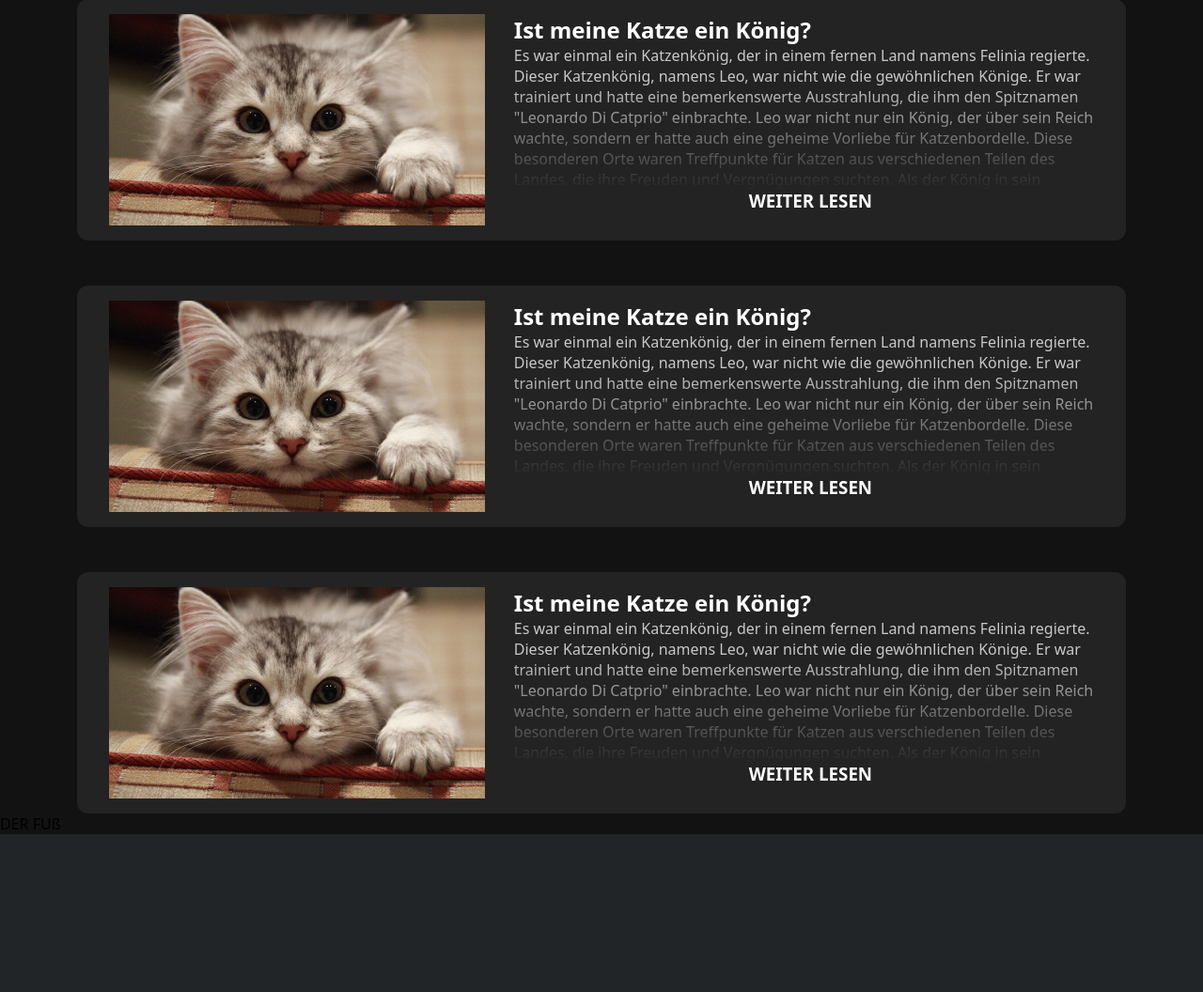
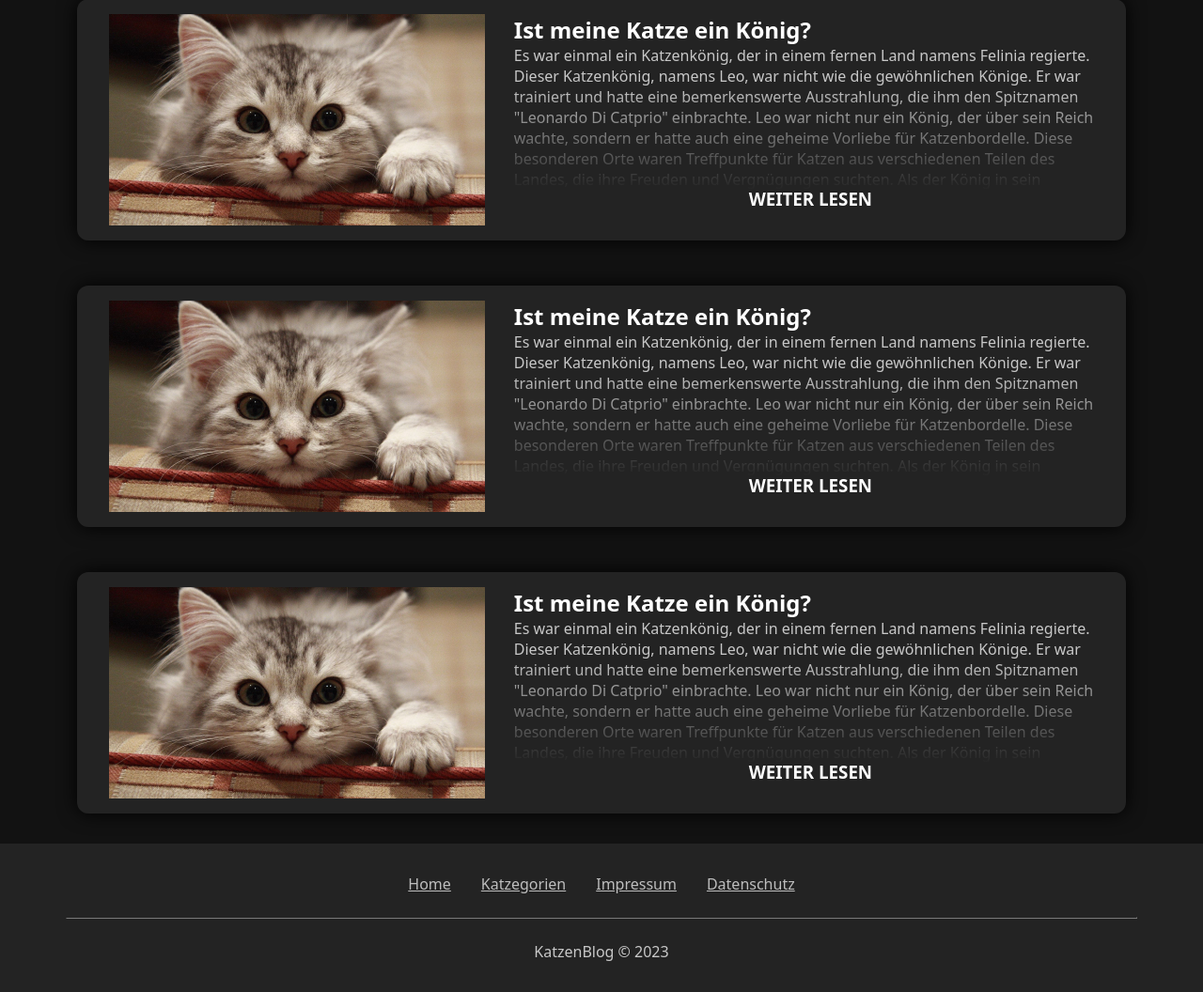
Before and after one commit to Chryfi/webdev, a PHP site: page / in a window 1280 px wide. Shown: the part 212-1268 px from the top of the page at 94% size. Before the commit the page ends 1100 px from the top, so only its background shows below. Run offline with PHP 8.4, Linux system fonts and the light colour scheme.

Commit message:
Add footer and some design improvements

```diff
--- a/index.html
+++ b/index.html
@@ -12,14 +12,13 @@
         <link rel="stylesheet" href="ressources/css/main.css">
     </head>
     <body>
-        <header>
         <nav class="navbar">
             <ul class="navbar-list">
                 <li class="navbar-item">
                     <a href="#" class="navbar-link">Home</a>
                 </li>
                 <li class="navbar-item">
-                        <a href="#" class="navbar-link">Katzegorien</a> <!--made  by Christian Kau-->
+                    <a href="katzegorien.html" class="navbar-link">Katzegorien</a> <!--made  by Christian Kau-->
                 </li>
             </ul>
             <div class="search-container">
@@ -27,6 +26,8 @@
                 <button class="search-button display-flex align-items-center justify-content-center"><img class="icon" src="ressources/icons/magnifying-glass-solid.svg"></button>
             </div>
         </nav>
+        <div class="page-wrapper">
+            <header>
                 <div class="header-text">
                     <h1>For you page</h1>
                     <p>Dinge die dich interessieren könnten.</p>
@@ -35,7 +36,7 @@
             <main class="container-sm">
                 <div class="blog-spoiler-container">
                     <div class="container-fluid display-md-none">
-                    <h2 class="text-center">Ist meine Katze ein König?</h2>
+                        <h2 class="text-center blog-spoiler-title">Ist meine Katze ein König?</h2>
                     </div>
                     <div class="row blog-spoiler">
                         <div class="col-md-5 col-xl-4 blog-thumbnail-img-container">
@@ -148,8 +149,35 @@
                     </div>
                 </div>
             </main>
-        <footer>
-            DER FUß
+        </div>
+        <footer class="container-fluid footer">
+            <div class="row justify-content-center">
+                <div class="footer-col">
+                    <a href="./">Home</a>
+                </div>
+                <div class="footer-col">
+                    <a href="./">Katzegorien</a>
+                </div>
+                <div class="footer-col">
+                    <a href="./">Impressum</a>
+                </div>
+                <div class="footer-col">
+                    <a href="./">Datenschutz</a>
+                </div>
+            </div>
+            <hr class="footer-hr container-sm">
+            <div class="row justify-content-center">
+                <p class="copyright-text">KatzenBlog © 2023</p>
+            </div>
         </footer>
+        <script>
+            let blogSpoilers = document.getElementsByClassName("blog-spoiler-container");
+
+            for (let i = 0; i < blogSpoilers.length; i++) {
+                blogSpoilers[i].addEventListener("click", e => {
+                    window.location.href = "./";
+                });
+            }
+        </script>
     </body>
 </html>
--- a/ressources/css/main.css
+++ b/ressources/css/main.css
@@ -1,7 +1,15 @@
- body {
+html {
+    --blog-spoiler-bg-color: 35, 35, 35;
+    --color1: #1e3f4f;
+    --color2: #589579;
+    --color3: hsl(0, 45%, 22%);
+    --color4: #16C172;
+    --color5: #214f3d;
+}
+
+body {
     margin: 0;
     font-family: system-ui,-apple-system,"Segoe UI",Roboto,"Helvetica Neue",Arial,"Noto Sans","Liberation Sans",sans-serif,"Apple Color Emoji","Segoe UI Emoji","Segoe UI Symbol","Noto Color Emoji";
-    padding-top: 50px;
     background-color: #121212;
 }
 
@@ -28,74 +36,21 @@ ul {
     padding: 0;
 }
 
+li {
+    color: rgb(190, 190, 190);
+}
+
+a {
+    color: rgb(190, 190, 190);
+}
 
 /*
-NAVBAR
+GENERAL PURPOSE
 */
-.navbar {
-    display: flex;
-    width: 100%;
-    justify-content: space-between;
-    align-items: center;
-    position: fixed;
-    top: 0;
-    padding: 10px 20px;
-    z-index: 1000;
-    backdrop-filter: blur(6px);
-    background-color: hsla(200, 13%, 14%, 0.699);
-    color: white;
-}
-
-.navbar-list {
-    display: inline-block;
-    list-style-type: none;
-}
-
-.navbar-item {
-    margin-right: 20px;
-    display: inline-block;
-}
-
-.navbar-link {
-    text-decoration: none;
-    color: white;
-    transition: color 0.2s;
-}
-
-.navbar-link:hover {
-    color: #ccc;
-}
-
-.search-container {
-    display: flex;
-    align-items: center;
-}
-
-.search-input {
-    padding: 5px 10px;
-    border: 1px solid rgb(170, 170, 170);
-    border-radius: 3px;
-    height: 30px;
-}
-
-.search-button {
-    background-color: #c0a300;
-    border: none;
-    color: white;
-    cursor: pointer;
-    padding: 5px 10px;
-    border-radius: 3px;
-    transition: background-color 0.2s;
-    height: 30px;
-    margin-left: 0.5em;
-}
-
-.search-button:hover {
-    background-color: #48ad4d;
-}
-
-.search-button:active {
-    background-color: #246627;
+.header-text {
+    text-align: center;
+    margin-bottom: 4em;
+    margin-top: 2em;
 }
 
 
@@ -105,93 +60,6 @@ NAVBAR
     fill: white;
     display: inline-block;
 }
-
-/*
-Set the children height.
-Otherwise with flex-wrap the wrapped elements will overflow, as the parent height will not change.
-*/
-.blog-spoiler > * {
-    height: 225px;
-}
-
-.blog-spoiler-container {
-    --blog-spoiler-bg-color: 35, 35, 35;
-    background-color: rgb(var(--blog-spoiler-bg-color));
-    padding: 1em;
-    padding-right: 0.5em;
-    border-radius: 12px;
-}
-
-.blog-spoiler-text-container {
-    overflow: hidden;
-    position: relative;
-}
-
-.blog-thumbnail-img {
-    object-fit: scale-down;
-    width: 100%;
-    height: 100%;
-    object-position: top;
-}
-
-.blog-spoiler-text {
-    padding-left: 12px;
-    padding-right: 12px;
-}
-
-.read-further-container {
-    display: flex;
-    align-items: flex-end;
-    justify-content: center;
-    position: absolute;
-    bottom: 0;
-    width: 100%;
-    height: 150px;
-    color: rgb(0, 0, 0);
-    background-image: linear-gradient(
-      to top,
-      rgba(var(--blog-spoiler-bg-color), 1) 25%,
-      rgba(var(--blog-spoiler-bg-color), 0) 100%
-    );
-    padding-left: 12px;
-    padding-right: 12px;
-    border-radius: 12px;
-}
-
-.read-further-text {
-    margin-bottom: 0.75em;
-}
-
-@media screen AND (max-width: 767px) {
-    .blog-thumbnail-img-container {
-        height: auto;
-    }
-
-    .blog-spoiler-container {
-        padding: 1em;
-    }
-
-    .blog-spoiler-text {
-        padding-left: 0px;
-        padding-right: 0px;
-    }
-
-    .read-further-container {
-        border-radius: 0px;
-    }
-}
-
-
-
-
-.header-text {
-    text-align: center;
-    margin-bottom: 4em;
-    margin-top: 2em;
-}
-
-
-
 
 
 
@@ -314,6 +182,14 @@ COLUMNS
 
 /* >= 576px */
 @media screen AND (min-width: 576px) {
+    .col-sm-1 {
+        width: 10%;
+    }
+
+    .col-sm-2 {
+        width: 20%;
+    }
+
     .col-sm-3 {
         width: 30%;
     }
@@ -332,6 +208,14 @@ COLUMNS
 
     .col-sm-7 {
         width: 70%;
+    }
+
+    .col-sm-8 {
+        width: 80%;
+    }
+
+    .col-sm-9 {
+        width: 90%;
     }
 }
 
@@ -455,18 +339,232 @@ CONTAINERS
 
 @media screen AND (min-width: 576px) {
     .container-sm {
-        width: 540px;
+        max-width: 540px;
     }
 }
 
 @media screen AND (min-width: 768px) {
     .container-md, .container-sm {
-        width: 750px;
+        max-width: 750px;
     }
 }
 
 @media screen AND (min-width: 1200px) {
     .container-md, .container-sm, .container-xl {
-        width: 1140px;
+        max-width: 1140px;
     }
 }
+
+
+
+
+
+
+.page-wrapper {
+    min-height: 100vh;
+    padding-top: 50px;
+    padding-bottom: 2em;
+}
+
+
+/*
+NAVBAR
+*/
+.navbar {
+    display: flex;
+    width: 100%;
+    justify-content: space-between;
+    align-items: center;
+    position: fixed;
+    top: 0;
+    padding: 10px 20px;
+    z-index: 1000;
+    backdrop-filter: blur(10px);
+    background-color: hsla(207, 15%, 12%, 0.8);
+    box-shadow: 0px 2px 15px rgb(0, 0, 0);
+    color: white;
+}
+
+.navbar-list {
+    display: inline-block;
+    list-style-type: none;
+}
+
+.navbar-item {
+    margin-right: 20px;
+    display: inline-block;
+}
+
+.navbar-link {
+    text-decoration: none;
+    color: white;
+    transition: color 0.2s;
+}
+
+.navbar-link:hover {
+    color: #ccc;
+}
+
+.search-container {
+    display: flex;
+    align-items: center;
+}
+
+.search-input {
+    padding: 5px 10px;
+    border: 1px solid rgb(170, 170, 170);
+    border-radius: 3px;
+    height: 30px;
+}
+
+.search-button {
+    background-color: #c0a300;
+    border: none;
+    color: white;
+    cursor: pointer;
+    padding: 5px 10px;
+    border-radius: 3px;
+    transition: background-color 0.2s;
+    height: 30px;
+    margin-left: 0.5em;
+}
+
+.search-button:hover {
+    background-color: #48ad4d;
+}
+
+.search-button:active {
+    background-color: #246627;
+}
+
+
+/*
+FOOTER
+*/
+.footer {
+    background-color: rgb(var(--blog-spoiler-bg-color));
+    padding-top: 2em;
+    padding-bottom: 2em;
+}
+
+.footer-col {
+    width: auto;
+    margin-left: 1em;
+    margin-right: 1em;
+    text-align: center;
+}
+
+@media screen AND (max-width: 575px) {
+    .footer-col {
+        width: 50%;
+        margin: 0;
+        margin-top: 1em;
+    }
+}
+
+.copyright-text {
+    width: 200px;
+    text-align: center;
+}
+
+.footer-hr {
+    margin-top: 1.5em;
+    margin-bottom: 1.5em;
+    border-color: rgb(121, 121, 121);
+}
+
+
+/**
+BLOG SPOILER
+*/
+
+/*
+Set the children height.
+Otherwise with flex-wrap the wrapped elements will overflow, as the parent height will not change.
+*/
+.blog-spoiler > * {
+    height: 225px;
+}
+
+.blog-spoiler-container {
+    background-color: rgb(var(--blog-spoiler-bg-color));
+    box-shadow: 0px 0px 20px black;
+    padding: 1em;
+    padding-right: 0.5em;
+    border-radius: 12px;
+    cursor: pointer;
+    transition: transform 0.1s;
+}
+
+.blog-spoiler-container:active {
+    transform: scale(1.015);
+}
+
+.blog-thumbnail-img {
+    object-fit: scale-down;
+    width: 100%;
+    height: 100%;
+    object-position: top;
+}
+
+.blog-spoiler-text-container {
+    overflow: hidden;
+    position: relative;
+}
+
+.blog-spoiler-text {
+    padding-left: 12px;
+    padding-right: 12px;
+}
+
+.read-further-container {
+    display: flex;
+    align-items: flex-end;
+    justify-content: center;
+    position: absolute;
+    bottom: 0;
+    width: 100%;
+    height: 150px;
+    color: rgb(0, 0, 0);
+    background-image: linear-gradient(
+      to top,
+      rgba(var(--blog-spoiler-bg-color), 1) 25%,
+      rgba(var(--blog-spoiler-bg-color), 0) 100%
+    );
+    padding-left: 12px;
+    padding-right: 12px;
+    border-radius: 12px;
+}
+
+.read-further-text {
+    margin-bottom: 0.75em;
+    border: 2px solid transparent;
+    transition: border 0.2s;
+}
+
+.blog-spoiler-container:hover .read-further-text {
+    border-bottom: 2px solid white;
+}
+
+@media screen AND (max-width: 767px) {
+    .blog-thumbnail-img-container {
+        height: auto;
+    }
+
+    .blog-spoiler-container {
+        padding: 1em;
+    }
+
+    .blog-spoiler-text {
+        padding-left: 0px;
+        padding-right: 0px;
+    }
+
+    .read-further-container {
+        border-radius: 0px;
+    }
+
+    .blog-spoiler-title {
+        margin-bottom: 0.25em;
+    }
+}
```
Also changed, not shown: breakpoints.txt (added, +14 -0 lines). Lines whose indentation alone changed are shown as unchanged.
